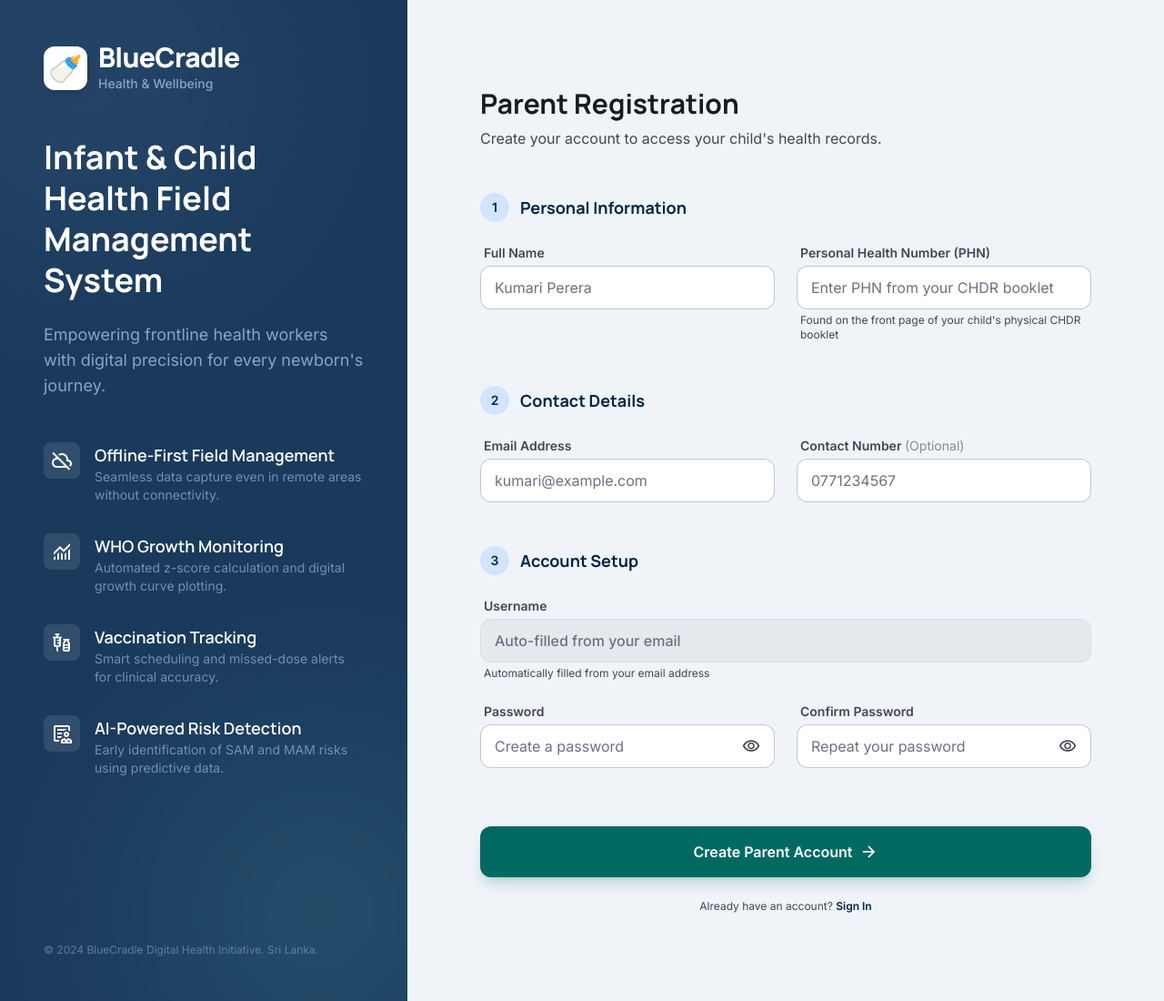
After one commit to Department-of-IT-FMSC-USJ/final-year-project-team_bluecradle, a Django app: template ihms/accounts_module/templates/accounts_module/register_parent.html in a window 1280 px wide. The commit adds this page. Shown: the whole page at 91% size. Run offline with Django 5.2, Linux system fonts and the light colour scheme; the template is opened without the code that fills it: values that come from a table or form of the project are taken from there, others are empty; some libraries are stand-ins or nearby versions.

Commit message:
feat: Add registration forms and views for Parent and MOH Officer
- Implemented Parent and MOH Officer registration forms with validation.
- Created corresponding views to handle registration logic and user creation.
- Added AJAX functionality to check for existing email during Parent registration.
- Updated admin panel to include new models for Parent and MOH Officer.
- Created templates for Parent and MOH Officer registration.
- Enhanced login page to support new user roles and registration success messages.

```diff
--- a/ihms/accounts_module/admin.py
+++ b/ihms/accounts_module/admin.py
@@ -1,5 +1,7 @@
 from django.contrib import admin
-from . models import User, PHM_User
+from . models import User, PHM_User, Parent, MOH_Officer
 
 admin.site.register(User)
 admin.site.register(PHM_User)
+admin.site.register(Parent)
+admin.site.register(MOH_Officer)
--- a/ihms/accounts_module/forms.py
+++ b/ihms/accounts_module/forms.py
@@ -1,6 +1,6 @@
 from django import forms
 from django.contrib.auth.password_validation import validate_password
-from . models import User, PHM_User
+from . models import User, PHM_User, Parent, MOH_Officer
 from django.contrib.auth.forms import AuthenticationForm
 
 class PHMRegistrationForm(forms.Form):
@@ -142,12 +142,194 @@ class PHMRegistrationForm(forms.Form):
         return cleaned_data
 
 # ---------------- PARENT REGISTRATION FORM ----------------
-    # Name it as ParentRegistrationForm
+class ParentRegistrationForm(forms.Form):
 
+    full_name = forms.CharField(
+        label='Full Name',
+        max_length=200,
+        widget=forms.TextInput(attrs={
+            'placeholder': 'Kumari Perera',
+            'class': 'w-full bg-surface-container-lowest border-0 rounded-xl px-4 py-3 text-on-surface ring-1 ring-inset ring-outline-variant focus:ring-2 focus:ring-primary transition-all'
+        })
+    )
+
+    phn = forms.CharField(
+        label='Personal Health Number (PHN)',
+        max_length=50,
+        widget=forms.TextInput(attrs={
+            'placeholder': 'Enter PHN from your CHDR booklet',
+            'class': 'w-full bg-surface-container-lowest border-0 rounded-xl px-4 py-3 text-on-surface ring-1 ring-inset ring-outline-variant focus:ring-2 focus:ring-primary transition-all'
+        })
+    )
+
+    email = forms.EmailField(
+        label='Email Address',
+        widget=forms.EmailInput(attrs={
+            'placeholder': 'kumari@example.com',
+            'class': 'w-full bg-surface-container-lowest border-0 rounded-xl px-4 py-3 text-on-surface ring-1 ring-inset ring-outline-variant focus:ring-2 focus:ring-primary transition-all'
+        })
+    )
+
+    contact_no = forms.CharField(
+        label='Contact Number (Optional)',
+        max_length=10,
+        required=False,
+        widget=forms.TextInput(attrs={
+            'placeholder': '0771234567',
+            'class': 'w-full bg-surface-container-lowest border-0 rounded-xl px-4 py-3 text-on-surface ring-1 ring-inset ring-outline-variant focus:ring-2 focus:ring-primary transition-all'
+        })
+    )
+
+    username = forms.CharField(
+        label='Username',
+        max_length=150,
+        widget=forms.TextInput(attrs={
+            'placeholder': 'Auto-filled from your email',
+            'readonly': 'readonly',
+            'class': 'w-full bg-surface-container-high border-0 rounded-xl px-4 py-3 text-primary-container font-medium cursor-not-allowed ring-1 ring-inset ring-outline-variant/30'
+        })
+    )
+
+    password = forms.CharField(
+        label='Password',
+        widget=forms.PasswordInput(attrs={
+            'placeholder': 'Create a password',
+            'class': 'w-full bg-surface-container-lowest border-0 rounded-xl px-4 py-3 text-on-surface ring-1 ring-inset ring-outline-variant focus:ring-2 focus:ring-primary transition-all'
+        })
+        # No validate_password here intentionally —
+        # A PHM or MOH registering as Parent will enter their existing password.
+        # That credential check happens in the view via authenticate(), not in the form.
+    )
+
+    confirm_password = forms.CharField(
+        label='Confirm Password',
+        widget=forms.PasswordInput(attrs={
+            'placeholder': 'Repeat your password',
+            'class': 'w-full bg-surface-container-lowest border-0 rounded-xl px-4 py-3 text-on-surface ring-1 ring-inset ring-outline-variant focus:ring-2 focus:ring-primary transition-all'
+        })
+    )
+
+    def clean_phn(self):
+        phn = self.cleaned_data.get('phn')
+        if Parent.objects.filter(phn=phn).exists():
+            self.add_error('phn', 'This PHN is already registered in the system.')
+        return phn
+
+    def clean_contact_no(self):
+        contact = self.cleaned_data.get('contact_no')
+        if contact and len(contact) != 10:
+            self.add_error('contact_no', 'Phone number must be 10 digits.')
+        return contact
+
+    def clean(self):
+        cleaned_data = super().clean()
+        password = cleaned_data.get('password')
+        confirm_password = cleaned_data.get('confirm_password')
+        if password and confirm_password and password != confirm_password:
+            self.add_error('confirm_password', 'Passwords do not match.')
+        return cleaned_data
 
 
 # ---------------- MOH REGISTRATION FORM ----------------
-    # Name it as MOHRegistrationForm
+class MOHRegistrationForm(forms.Form):
+
+    full_name = forms.CharField(
+        label='Full Name',
+        max_length=200,
+        widget=forms.TextInput(attrs={
+            'placeholder': 'Dr. Nimal Silva',
+            'class': 'w-full bg-surface-container-lowest border-0 rounded-xl px-4 py-3 text-on-surface ring-1 ring-inset ring-outline-variant focus:ring-2 focus:ring-primary transition-all'
+        })
+    )
+
+    employee_id = forms.CharField(
+        label='Employee ID',
+        max_length=50,
+        widget=forms.TextInput(attrs={
+            'placeholder': 'MOH-12345',
+            'class': 'w-full bg-surface-container-lowest border-0 rounded-xl px-4 py-3 text-on-surface ring-1 ring-inset ring-outline-variant focus:ring-2 focus:ring-primary transition-all',
+            'oninput': 'this.value = this.value.toUpperCase()'
+        })
+    )
+
+    moh_division = forms.CharField(
+        label='MOH Division',
+        max_length=100,
+        widget=forms.TextInput(attrs={
+            'placeholder': 'Deraniyagala',
+            'class': 'w-full bg-surface-container-lowest border-0 rounded-xl px-4 py-3 text-on-surface ring-1 ring-inset ring-outline-variant focus:ring-2 focus:ring-primary transition-all'
+        })
+    )
+
+    email = forms.EmailField(
+        label='Email Address',
+        widget=forms.EmailInput(attrs={
+            'placeholder': 'nimal@health.gov.lk',
+            'class': 'w-full bg-surface-container-lowest border-0 rounded-xl px-4 py-3 text-on-surface ring-1 ring-inset ring-outline-variant focus:ring-2 focus:ring-primary transition-all'
+        })
+    )
+
+    contact_no = forms.CharField(
+        label='Contact Number',
+        max_length=10,
+        widget=forms.TextInput(attrs={
+            'placeholder': '0771234567',
+            'class': 'w-full bg-surface-container-lowest border-0 rounded-xl px-4 py-3 text-on-surface ring-1 ring-inset ring-outline-variant focus:ring-2 focus:ring-primary transition-all'
+        })
+    )
+
+    username = forms.CharField(
+        label='Username',
+        max_length=150,
+        widget=forms.TextInput(attrs={
+            'placeholder': 'Auto-filled from your email',
+            'readonly': 'readonly',
+            'class': 'w-full bg-surface-container-high border-0 rounded-xl px-4 py-3 text-primary-container font-medium cursor-not-allowed ring-1 ring-inset ring-outline-variant/30'
+        })
+    )
+
+    password = forms.CharField(
+        label='Password',
+        widget=forms.PasswordInput(attrs={
+            'placeholder': 'Create a password',
+            'class': 'w-full bg-surface-container-lowest border-0 rounded-xl px-4 py-3 text-on-surface ring-1 ring-inset ring-outline-variant focus:ring-2 focus:ring-primary transition-all'
+        }),
+        validators=[validate_password]
+    )
+
+    confirm_password = forms.CharField(
+        label='Confirm Password',
+        widget=forms.PasswordInput(attrs={
+            'placeholder': 'Repeat your password',
+            'class': 'w-full bg-surface-container-lowest border-0 rounded-xl px-4 py-3 text-on-surface ring-1 ring-inset ring-outline-variant focus:ring-2 focus:ring-primary transition-all'
+        })
+    )
+
+    def clean_employee_id(self):
+        employee_id = self.cleaned_data.get('employee_id')
+        if MOH_Officer.objects.filter(employee_id=employee_id).exists():
+            self.add_error('employee_id', 'This Employee ID is already registered.')
+        return employee_id
+
+    def clean_email(self):
+        email = self.cleaned_data.get('email')
+        if User.objects.filter(email=email).exists():
+            self.add_error('email', 'An account with this email already exists.')
+        return email
+
+    def clean_contact_no(self):
+        contact = self.cleaned_data.get('contact_no')
+        if contact is None or len(contact) != 10:
+            self.add_error('contact_no', 'Phone number must be 10 digits.')
+        return contact
+
+    def clean(self):
+        cleaned_data = super().clean()
+        password = cleaned_data.get('password')
+        confirm_password = cleaned_data.get('confirm_password')
+        if password and confirm_password and password != confirm_password:
+            self.add_error('confirm_password', 'Passwords do not match.')
+        return cleaned_data
 
 
 class LoginForm(AuthenticationForm):
--- /dev/null
+++ b/ihms/accounts_module/templates/accounts_module/register_parent.html
@@ -0,0 +1,173 @@
+{% extends 'accounts_module/sub_base.html' %}
+
+{% block body_content %}
+  <main class="flex-1 overflow-y-auto bg-surface-container-low px-6 py-12 lg:px-20 lg:py-24">
+    <div class="max-w-2xl mx-auto">
+      <header class="mb-12">
+        <div class="lg:hidden flex items-center gap-2 mb-8">
+          <span class="material-symbols-outlined text-primary text-3xl">child_care</span>
+          <h1 class="text-2xl font-headline font-extrabold text-primary">BlueCradle</h1>
+        </div>
+        <h2 class="text-3xl font-headline font-bold text-on-background">Parent Registration</h2>
+        <p class="text-on-surface-variant mt-2">Create your account to access your child's health records.</p>
+      </header>
+
+      <form class="space-y-12" method="POST" action="{% url 'user:register' %}" id="registrationForm">
+        {% csrf_token %}
+
+        {% if messages %}
+          {% for message in messages %}
+            <div class="mb-6 p-4 rounded-xl bg-error-container/30 border border-error/20 text-error text-sm font-medium flex items-center gap-2">
+              <span class="material-symbols-outlined text-[18px]">error</span>
+              {{ message }}
+            </div>
+          {% endfor %}
+        {% endif %}
+
+        <!-- Section 1: Personal Information -->
+        <section>
+          <div class="flex items-center gap-3 mb-6">
+            <span class="w-8 h-8 rounded-full bg-primary-fixed text-primary flex items-center justify-center font-bold text-sm">1</span>
+            <h3 class="text-lg font-headline font-bold text-primary">Personal Information</h3>
+          </div>
+          <div class="grid grid-cols-1 md:grid-cols-2 gap-6">
+            <div class="space-y-1">
+              <label class="block text-sm font-semibold text-on-surface-variant ml-1">Full Name</label>
+              {{ form.full_name }}
+              {% if form.full_name.errors %}
+                <p class="text-error text-xs ml-1">{{ form.full_name.errors.0 }}</p>
+              {% endif %}
+            </div>
+            <div class="space-y-1">
+              <label class="block text-sm font-semibold text-on-surface-variant ml-1">Personal Health Number (PHN)</label>
+              {{ form.phn }}
+              <p class="text-on-surface-variant text-xs ml-1">Found on the front page of your child's physical CHDR booklet</p>
+              {% if form.phn.errors %}
+                <p class="text-error text-xs ml-1">{{ form.phn.errors.0 }}</p>
+              {% endif %}
+            </div>
+          </div>
+        </section>
+
+        <!-- Section 2: Contact Details -->
+        <section>
+          <div class="flex items-center gap-3 mb-6">
+            <span class="w-8 h-8 rounded-full bg-primary-fixed text-primary flex items-center justify-center font-bold text-sm">2</span>
+            <h3 class="text-lg font-headline font-bold text-primary">Contact Details</h3>
+          </div>
+          <div class="grid grid-cols-1 md:grid-cols-2 gap-6">
+            <div class="space-y-1">
+              <label class="block text-sm font-semibold text-on-surface-variant ml-1">Email Address</label>
+              {{ form.email }}
+              {% if form.email.errors %}
+                <p class="text-error text-xs ml-1">{{ form.email.errors.0 }}</p>
+              {% endif %}
+            </div>
+            <div class="space-y-1">
+              <label class="block text-sm font-semibold text-on-surface-variant ml-1">
+                Contact Number
+                <span class="font-normal text-on-surface-variant/60">(Optional)</span>
+              </label>
+              {{ form.contact_no }}
+              {% if form.contact_no.errors %}
+                <p class="text-error text-xs ml-1">{{ form.contact_no.errors.0 }}</p>
+              {% endif %}
+            </div>
+          </div>
+        </section>
+
+        <!-- Section 3: Account Setup -->
+        <section>
+          <div class="flex items-center gap-3 mb-6">
+            <span class="w-8 h-8 rounded-full bg-primary-fixed text-primary flex items-center justify-center font-bold text-sm">3</span>
+            <h3 class="text-lg font-headline font-bold text-primary">Account Setup</h3>
+          </div>
+          <div class="space-y-6">
+            <div class="space-y-1">
+              <label class="block text-sm font-semibold text-on-surface-variant ml-1">Username</label>
+              {{ form.username }}
+              <p class="text-on-surface-variant text-xs ml-1">Automatically filled from your email address</p>
+            </div>
+
+            <!-- AJAX notice — hidden by default, shown if email already exists in system -->
+            <div id="existing-account-notice" class="hidden p-4 rounded-xl bg-secondary-container/30 border border-secondary/20 text-on-surface text-sm flex items-start gap-3">
+              <span class="material-symbols-outlined text-secondary text-[20px] mt-0.5">info</span>
+              <span>You are already registered in the system under a different role. Please use the same password you used when you first registered.</span>
+            </div>
+
+            <div class="grid grid-cols-1 md:grid-cols-2 gap-6">
+              <div class="space-y-1">
+                <label class="block text-sm font-semibold text-on-surface-variant ml-1">Password</label>
+                <div class="relative">
+                  {{ form.password }}
+                  <button type="button" onclick="togglePassword('{{ form.password.id_for_label }}', 'toggleIcon1')" class="absolute inset-y-0 right-0 pr-4 flex items-center text-on-surface-variant hover:text-primary"><span class="material-symbols-outlined text-[20px]" id="toggleIcon1">visibility</span></button>
+                </div>
+                {% if form.password.errors %}
+                  <p class="text-error text-xs ml-1">{{ form.password.errors.0 }}</p>
+                {% endif %}
+              </div>
+              <div class="space-y-1">
+                <label class="block text-sm font-semibold text-on-surface-variant ml-1">Confirm Password</label>
+                <div class="relative">
+                  {{ form.confirm_password }}
+                  <button type="button" onclick="togglePassword('{{ form.confirm_password.id_for_label }}', 'toggleIcon2')" class="absolute inset-y-0 right-0 pr-4 flex items-center text-on-surface-variant hover:text-primary"><span class="material-symbols-outlined text-[20px]" id="toggleIcon2">visibility</span></button>
+                </div>
+                {% if form.confirm_password.errors %}
+                  <p class="text-error text-xs ml-1">{{ form.confirm_password.errors.0 }}</p>
+                {% endif %}
+              </div>
+            </div>
+          </div>
+        </section>
+
+        <!-- Submit -->
+        <div class="pt-4">
+          <button type="submit" class="w-full bg-secondary hover:bg-on-secondary-container text-white font-bold py-4 rounded-xl shadow-lg shadow-secondary/20 transition-all flex items-center justify-center gap-2 group">
+            Create Parent Account
+            <span class="material-symbols-outlined text-[20px] group-hover:translate-x-1 transition-transform">arrow_forward</span>
+          </button>
+          <p class="text-center text-xs text-on-surface-variant mt-6">
+            Already have an account?
+            <a href="{% url 'user:user_login' %}" class="font-bold text-primary">Sign In</a>
+          </p>
+        </div>
+      </form>
+    </div>
+  </main>
+
+  <script>
+    const emailInput = document.getElementById('{{ form.email.id_for_label }}')
+    const usernameInput = document.getElementById('{{ form.username.id_for_label }}')
+    const existingNotice = document.getElementById('existing-account-notice')
+
+    // Auto-fill username from email as user types
+    emailInput.addEventListener('input', function () {
+      usernameInput.value = this.value
+    })
+
+    // AJAX: when user leaves the email field, silently check if it already exists
+    emailInput.addEventListener('blur', function () {
+      const email = this.value.trim()
+      if (!email) return
+
+      fetch(`{% url 'user:check_email_exists' %}?email=${encodeURIComponent(email)}`)
+        .then((response) => response.json())
+        .then((data) => {
+          if (data.exists) {
+            existingNotice.classList.remove('hidden')
+          } else {
+            existingNotice.classList.add('hidden')
+          }
+        })
+    })
+
+    // Show/hide password text
+    function togglePassword(fieldId, iconId) {
+      const input = document.getElementById(fieldId)
+      const icon = document.getElementById(iconId)
+      const isPassword = input.getAttribute('type') === 'password'
+      input.setAttribute('type', isPassword ? 'text' : 'password')
+      icon.textContent = isPassword ? 'visibility_off' : 'visibility'
+    }
+  </script>
+{% endblock %}
--- a/ihms/accounts_module/urls.py
+++ b/ihms/accounts_module/urls.py
@@ -7,4 +7,5 @@ urlpatterns = [
     path('register/', views.register, name='register'),
     path('login/', views.user_login, name='user_login'),
     path('logout/', views.user_logout, name='user_logout'),
+    path('check-email/', views.check_email_exists, name='check_email_exists'),
 ]
```
Also changed, not shown: ihms/accounts_module/models.py (+29 -2 lines), ihms/accounts_module/templates/accounts_module/login.html (+17 -24 lines), ihms/accounts_module/templates/accounts_module/register_moh.html (added, +161 -0 lines), ihms/accounts_module/views.py (+106 -8 lines), ihms/accounts_module/migrations/0002_moh_officer_parent.py (added).
